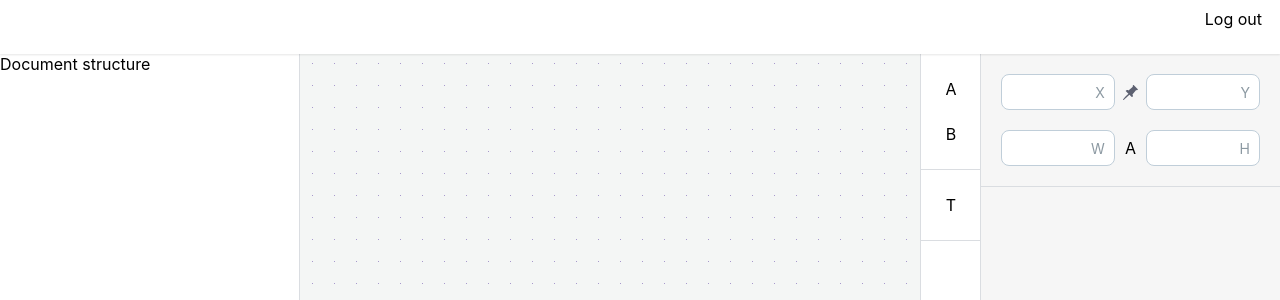
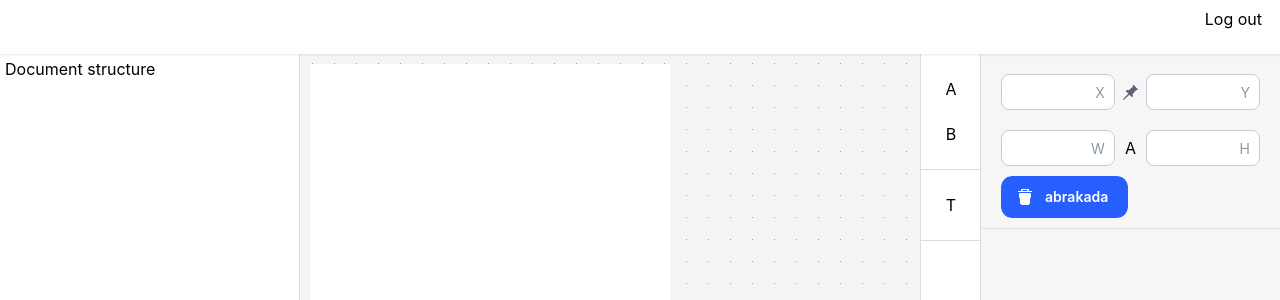
Before and after one commit to alexandebryakin/91, a React (Create React App) app: page / in a window 1280 px wide. Shown: the top 300 px of the page. Built offline with nearby package versions, Linux system fonts and the light colour scheme.

Commit message:
Add ITemplate interface. Add document stucture representation.

```diff
--- a/src/App.scss
+++ b/src/App.scss
@@ -62,6 +62,7 @@ html {
 
 .menu {
   flex-grow: 1;
+  padding: 5px;
 }
 
 .builder-main {
--- a/src/App.tsx
+++ b/src/App.tsx
@@ -1,6 +1,8 @@
 import Konva from 'konva';
 import { Layer } from 'konva/types/Layer';
 import { Transformer } from 'konva/types/shapes/Transformer';
+import { Text } from 'konva/types/shapes/Text';
+
 import { KonvaEventObject } from 'konva/types/Node';
 import { Stage } from 'konva/types/Stage';
 import React from 'react';
@@ -9,18 +11,90 @@ import LabeledInput from './ui/components/LabeledInput';
 import NavBar from './ui/components/NavBar';
 import PinIcon from './icons/PinIcon';
 import { Shape } from 'konva/types/Shape';
+import TextIcon from './icons/TextIcon';
+import ButtonRemove from './ui/components/ButtonRemove';
 
-function SideBar(): React.ReactElement {
+interface ISideBar {
+  template: ITemplate;
+}
+function SideBar(props: ISideBar): React.ReactElement {
+  const { template } = props;
+
   return (
     <div className="sidebar__container">
       <div className="sidebar">
-        <div className="menu">Document structure</div>
+        <div className="menu">
+          <div>Document structure</div>
+          {/* <div>{template.nodes.length}</div> */}
+          {template.nodes.map((node, idx) => {
+            const { meta } = node;
+
+            return (
+              <div key={idx}>
+                <span>
+                  <TextIcon />
+                </span>
+                {meta.type == 'text' ? meta.content : meta.type}
+              </div>
+            );
+          })}
+        </div>
       </div>
     </div>
   );
 }
+interface ITemplate {
+  size: ISize;
+  nodes: INode[];
+}
+const defaultTemplate: ITemplate = {
+  size: { width: 720, height: 1080 } as ISize,
+  nodes: [],
+};
+interface INode {
+  position: IPosition;
+  size: ISize;
+  meta: TMeta;
+}
+type TMeta = TNoMeta | IMetaText | IMetaImage;
+// type TMetaType = 'text' | 'image' | 'table?';
+type TNoMeta = Record<string, never>;
+interface IMetaText {
+  type: 'text';
+  fontSize: string;
+  content: string;
+  // ...
+}
+interface INodeText extends INode {
+  meta: IMetaText;
+}
+const buildTextNode = (text: Text): INodeText => {
+  return {
+    size: { width: text.textWidth, height: text.textHeight },
+    position: { x: text.x(), y: text.y() },
+    meta: {
+      type: 'text',
+      content: text.text(),
+    } as IMetaText,
+  };
+};
+interface IMetaImage {
+  type: 'image';
+  src: string;
+  alt: string;
+  // ...
+}
+interface ISize {
+  width: number;
+  height: number;
+}
+interface IPosition {
+  x: number;
+  y: number;
+}
+function App(): React.ReactElement {
+  const [template, setTemplate] = React.useState<ITemplate>(defaultTemplate);
 
-function App(): React.ReactElement {
   const konvaStageRef = React.useRef<HTMLDivElement>(null);
   const konvaStageContainer = 'konva-stage-container';
   React.useEffect(() => {
@@ -32,10 +106,22 @@ function App(): React.ReactElement {
       width: width,
       height: height,
       draggable: true,
+      scaleX: 0.5,
+      scaleY: 0.5,
     });
 
     const layer = new Konva.Layer();
     stage.add(layer);
+
+    const templateRect = new Konva.Rect({
+      x: 20,
+      y: 20,
+      fill: '#fff',
+      width: template.size.width,
+      height: template.size.height,
+    });
+    layer.add(templateRect);
+    layer.draw();
 
     // text.on('transform', function () {
     //   setSize(() => {
@@ -332,8 +418,22 @@ function App(): React.ReactElement {
     makeHoverable(text);
 
     const handleMouseMove = (e: KonvaEventObject<MouseEvent>) => {
-      const x = e.evt.offsetX;
-      const y = e.evt.offsetY;
+      const currentPositionConsideringStageScale = (): IPosition => {
+        const scaleX = stage?.scaleX() || 1;
+        const scaleY = stage?.scaleY() || 1;
+        const x = e.evt.offsetX / scaleX - (stage?.x() || 0) / scaleX;
+        const y = e.evt.offsetY / scaleY - (stage?.y() || 0) / scaleY;
+        return { x, y };
+      };
+
+      const centerCursorOnElement = ({ x, y }: IPosition): IPosition => {
+        return {
+          x: x - text.width() / 2,
+          y: y - text.height() / 2,
+        };
+      };
+      const positionWithStageScale = currentPositionConsideringStageScale();
+      const { x, y } = centerCursorOnElement(positionWithStageScale);
       text.setAttrs({ x, y });
       layer?.add(text);
       layer?.draw();
@@ -350,12 +450,25 @@ function App(): React.ReactElement {
     const cleanup = () => {
       stage?.off('contextmenu', handleRightMouseClick);
       stage?.off('mousemove', handleMouseMove);
+      cleanClickOnTextAfterPlacement();
       setCurrentlyAddingTextNode(false);
+    };
+
+    const cleanClickOnTextAfterPlacement = () => {
+      text.off('click', placeText);
+    };
+    const placeText = () => {
+      cleanup();
+      setTemplate((t) => {
+        const node: INode = buildTextNode(text);
+        t.nodes = [...t.nodes, node];
+        return t;
+      });
     };
 
     stage?.on('mousemove', handleMouseMove);
     stage?.on('contextmenu', handleRightMouseClick);
-    stage?.on('click', cleanup);
+    text?.on('click', placeText);
 
     stage?.batchDraw();
   };
@@ -378,8 +491,9 @@ function App(): React.ReactElement {
 
   Object.assign(window, { __stage: stage, __layer: layer, __tr: transformer });
 
-  console.log('🚀 ~ file: App.tsx ~ line 333 ~ onClickTextTool2 ~ stage', stage?.attrs.x, stage?.attrs.y);
+  // console.log('🚀 ~ file: App.tsx ~ line 333 ~ onClickTextTool2 ~ stage', stage?.attrs.x, stage?.attrs.y);
   // console.log('🚀 ~ file: App.tsx ~ line 333 ~ onClickTextTool2 ~ stage', stage);
+  // console.log('template', template);
 
   return (
     <>
@@ -387,7 +501,7 @@ function App(): React.ReactElement {
 
       <div className="main">
         <div className="page">
-          <SideBar />
+          <SideBar template={template} />
 
           <div className="builder-main">
             <div id={konvaStageContainer} ref={konvaStageRef}></div>
@@ -429,6 +543,8 @@ function App(): React.ReactElement {
 
                 <LabeledInput label="H" value={(size.height || '').toString()} />
               </div>
+
+              <ButtonRemove text={'abra kada'} />
             </div>
           </div>
         </div>
--- /dev/null
+++ b/src/icons/TextIcon.tsx
@@ -0,0 +1,22 @@
+function TextIcon(): React.ReactElement {
+  return (
+    <svg
+      version="1.1"
+      xmlns="http://www.w3.org/2000/svg"
+      // xmlns:xlink="http://www.w3.org/1999/xlink"
+      x="0px"
+      y="0px"
+      viewBox="0 0 362 362"
+      style={{ width: '18px', height: '18px' }}
+      // style="enable-background:new 0 0 362 362;"
+    >
+      <path
+        d="M351.7,4.501H10.3c-5.6-0.1-10.2,4.4-10.3,9.9v59.9c0,5.5,4.5,10,10,10s10-4.5,10-10v-49.8h151v313h-66.9
+			c-5.5,0-10,4.5-10,10s4.5,10,10,10h153.7c5.5,0,10-4.5,10-10s-4.5-10-10-10H191v-313h151v49.9c0,5.5,4.5,10,10,10s10-4.5,10-10
+			v-59.9C361.8,8.901,357.2,4.401,351.7,4.501z"
+      />
+    </svg>
+  );
+}
+
+export default TextIcon;
```
Also changed, not shown: 1 other file (tests, documents, lock files or other folders).
